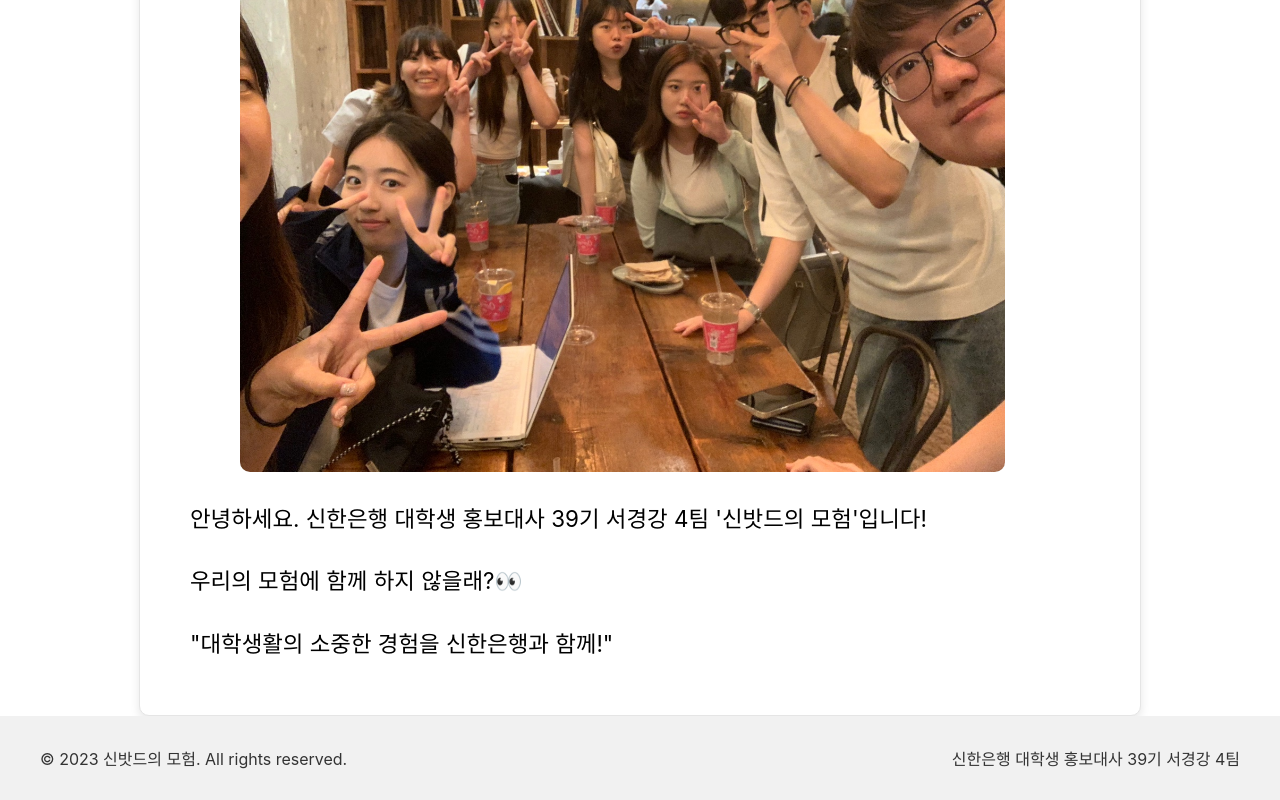
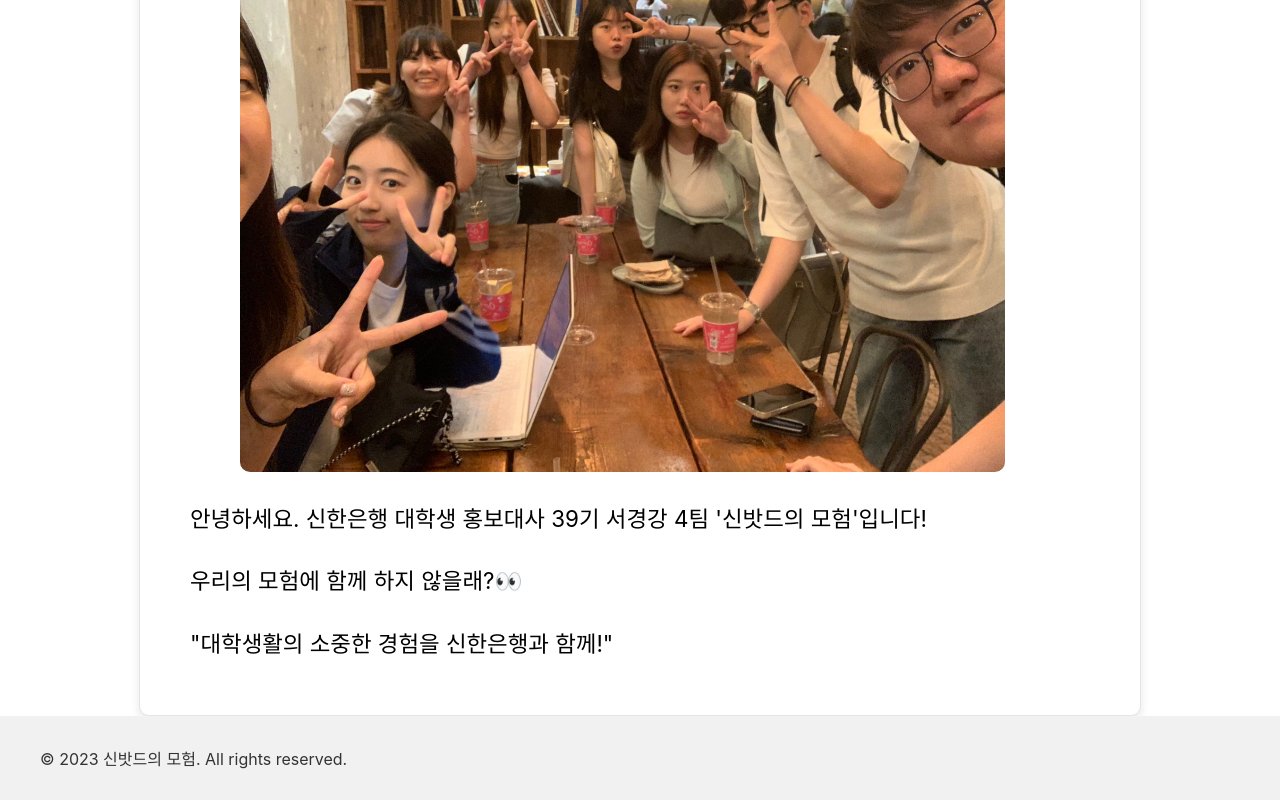
Before and after one commit to kimsungmin1011/Shinhan_-Ambassador, a React (Create React App) app: page / in a window 1280 px wide. Shown: the part 1364-2164 px from the top of the page. Built offline with nearby package versions, Linux system fonts and the light colour scheme.

Commit message:
footer 약간 수정

```diff
--- a/src/pages/HomePage.js
+++ b/src/pages/HomePage.js
@@ -80,7 +80,6 @@ function HomePage() {
       <footer className={styles.footer}>
         <div className={styles['footer-content']}>
           <p>© 2023 신밧드의 모험. All rights reserved.</p>
-          <p>신한은행 대학생 홍보대사 39기 서경강 4팀</p>
           {/* Add any additional footer content here */}
         </div>
       </footer>
```
